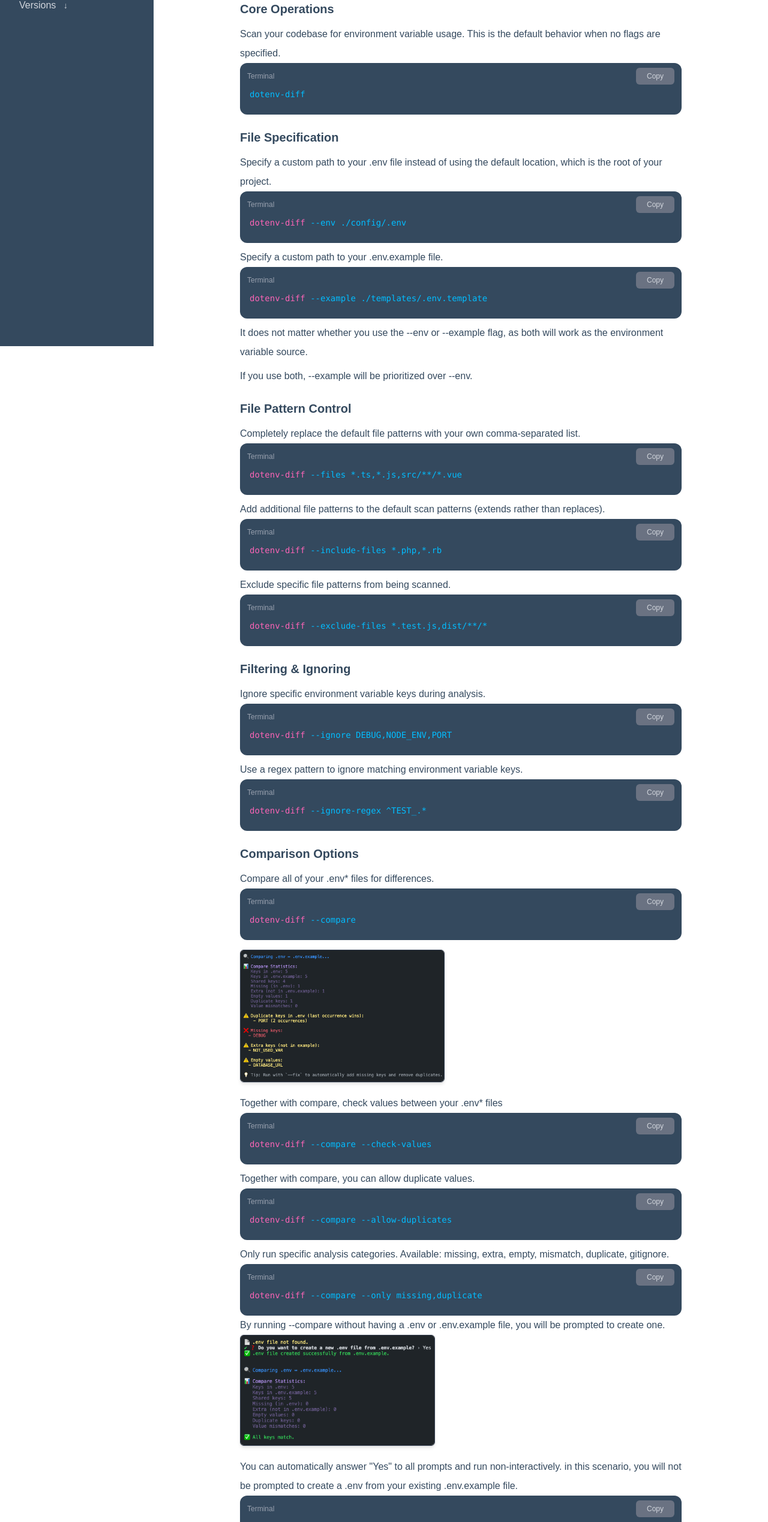
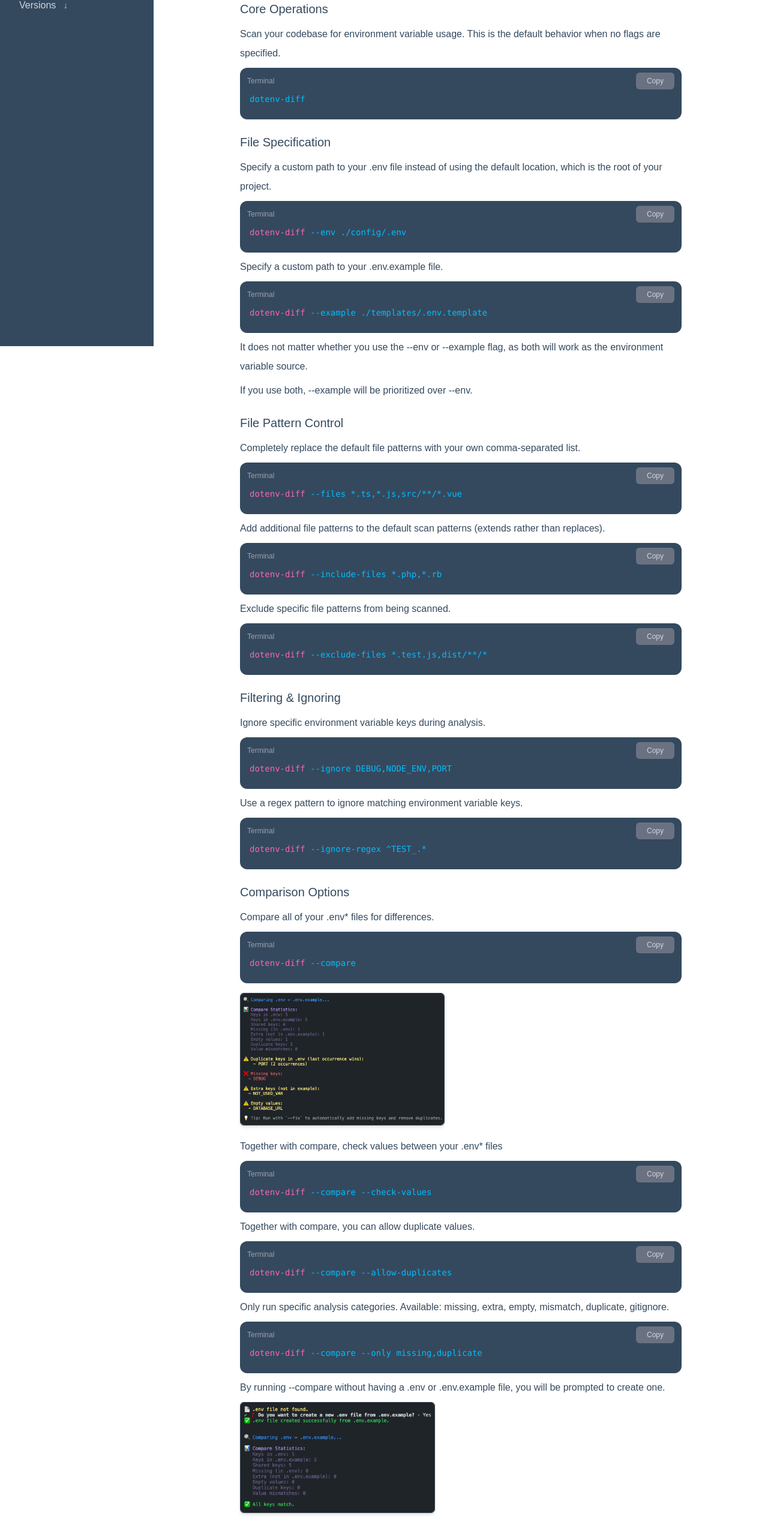
Before and after one commit to Chrilleweb/dotenv-diff-docs, a SvelteKit app: page /flags in a window 1280 px wide. Shown: the part 223-2760 px from the top of the page at 60% size. Built offline with nearby package versions, Linux system fonts and the light colour scheme.

Commit message:
small fixes

```diff
--- a/src/components/Title.svelte
+++ b/src/components/Title.svelte
@@ -13,4 +13,4 @@
 	});
 </script>
 
-<h1 class="mb-4 h-[3.5rem] text-4xl">{fullText}</h1>
+<h1 class="mb-4 md:mt-0 mt-4 h-[3.5rem] text-4xl">{fullText}</h1>
--- a/src/routes/flags/+page.svelte
+++ b/src/routes/flags/+page.svelte
@@ -46,8 +46,8 @@
 
 	<div class="space-y-6">
 		<section>
-			<h2 class="mb-3 text-xl font-semibold">Core Operations</h2>
-			<p class="mt-2">
+			<h2 class="mb-3 text-xl">Core Operations</h2>
+			<p class="my-2">
 				Scan your codebase for environment variable usage. This is the default behavior when no
 				flags are specified.
 			</p>
@@ -55,47 +55,47 @@
 		</section>
 
 		<section>
-			<h2 class="mb-3 text-xl font-semibold">File Specification</h2>
-			<p class="mt-2">
+			<h2 class="mb-3 text-xl">File Specification</h2>
+			<p class="my-2">
 				Specify a custom path to your .env file instead of using the default location, which is the
 				root of your project.
 			</p>
 			<CodeBlock label="Terminal" command="dotenv-diff --env ./config/.env" />
-			<p class="mt-2">Specify a custom path to your .env.example file.</p>
+			<p class="my-2">Specify a custom path to your .env.example file.</p>
 			<CodeBlock label="Terminal" command="dotenv-diff --example ./templates/.env.template" />
-			<p class="mt-2">
+			<p class="my-2">
 				It does not matter whether you use the --env or --example flag, as both will work as the
 				environment variable source.
 			</p>
-			<p class="mt-2">If you use both, --example will be prioritized over --env.</p>
+			<p class="my-2">If you use both, --example will be prioritized over --env.</p>
 		</section>
 
 		<section>
-			<h2 class="mb-3 text-xl font-semibold">File Pattern Control</h2>
-			<p class="mt-2">
+			<h2 class="mb-3 text-xl">File Pattern Control</h2>
+			<p class="my-2">
 				Completely replace the default file patterns with your own comma-separated list.
 			</p>
 			<CodeBlock label="Terminal" command="dotenv-diff --files *.ts,*.js,src/**/*.vue" />
-			<p class="mt-2">
+			<p class="my-2">
 				Add additional file patterns to the default scan patterns (extends rather than replaces).
 			</p>
 			<CodeBlock label="Terminal" command="dotenv-diff --include-files *.php,*.rb" />
-			<p class="mt-2">Exclude specific file patterns from being scanned.</p>
+			<p class="my-2">Exclude specific file patterns from being scanned.</p>
 			<CodeBlock label="Terminal" command="dotenv-diff --exclude-files *.test.js,dist/**/*" />
 		</section>
 
 		<section>
-			<h2 class="mb-3 text-xl font-semibold">Filtering & Ignoring</h2>
-			<p class="mt-2">Ignore specific environment variable keys during analysis.</p>
+			<h2 class="mb-3 text-xl">Filtering & Ignoring</h2>
+			<p class="my-2">Ignore specific environment variable keys during analysis.</p>
 			<CodeBlock label="Terminal" command="dotenv-diff --ignore DEBUG,NODE_ENV,PORT" />
-			<p class="mt-2">Use a regex pattern to ignore matching environment variable keys.</p>
+			<p class="my-2">Use a regex pattern to ignore matching environment variable keys.</p>
 			<CodeBlock label="Terminal" command="dotenv-diff --ignore-regex ^TEST_.*" />
 		</section>
 
 		<section>
-			<h2 class="mb-3 text-xl font-semibold">Comparison Options</h2>
+			<h2 class="mb-3 text-xl">Comparison Options</h2>
 
-			<p class="mt-2">Compare all of your .env* files for differences.</p>
+			<p class="my-2">Compare all of your .env* files for differences.</p>
 			<CodeBlock label="Terminal" command="dotenv-diff --compare" />
 
 			<ClickableImage
@@ -104,16 +104,16 @@
 				onClick={() => openModal('/compare.png')}
 				extraClasses="mt-4"
 			/>
-			<p class="mt-2">Together with compare, check values between your .env* files</p>
+			<p class="my-2">Together with compare, check values between your .env* files</p>
 			<CodeBlock label="Terminal" command="dotenv-diff --compare --check-values" />
-			<p class="mt-2">Together with compare, you can allow duplicate values.</p>
+			<p class="my-2">Together with compare, you can allow duplicate values.</p>
 			<CodeBlock label="Terminal" command="dotenv-diff --compare --allow-duplicates" />
-			<p class="mt-2">
+			<p class="my-2">
 				Only run specific analysis categories. Available: missing, extra, empty, mismatch,
 				duplicate, gitignore.
 			</p>
 			<CodeBlock label="Terminal" command="dotenv-diff --compare --only missing,duplicate" />
-			<p>
+			<p class="my-2">
 				By running --compare without having a .env or .env.example file, you will be prompted to
 				create one.
 			</p>
@@ -122,7 +122,7 @@
 				alt="Scan report showing unused keys"
 				onClick={() => openModal('/compare-yes.png')}
 			/>
-			<p class="mt-2">
+			<p class="my-2">
 				You can automatically answer "Yes" to all prompts and run non-interactively. in this
 				scenario, you will not be prompted to create a .env from your existing .env.example file.
 			</p>
@@ -130,43 +130,43 @@
 		</section>
 
 		<section>
-			<h2 class="mb-3 text-xl font-semibold">Automation & CI/CD</h2>
-					<p class="mt-2">
+			<h2 class="mb-3 text-xl">Automation & CI/CD</h2>
+					<p class="my-2">
 						Run in CI mode: non-interactive and never creates files. Perfect for continuous
 						integration.
 					</p>
                     <CodeBlock label="Terminal" command="dotenv-diff --ci" />
-					<p class="mt-2">
+					<p class="my-2">
 						Enable strict mode - the process will fail on warnings, not just errors.
 					</p>
                     <CodeBlock label="Terminal" command="dotenv-diff --strict" />
 
-					<p class="mt-2">
+					<p class="my-2">
 						Automatically fix common issues like removing duplicates and adding missing keys.
 					</p>
                     <CodeBlock label="Terminal" command="dotenv-diff --fix" />
 		</section>
 
 		<section>
-			<h2 class="mb-3 text-xl font-semibold">Output Control</h2>
+			<h2 class="mb-3 text-xl">Output Control</h2>
 
-					<p class="mt-2">Output results in JSON format instead of human-readable text.</p>
+					<p class="my-2">Output results in JSON format instead of human-readable text.</p>
                     <CodeBlock label="Terminal" command="dotenv-diff --json" />
 
-					<p class="mt-2">Disable colored output for terminals that don't support colors.</p>
+					<p class="my-2">Disable colored output for terminals that don't support colors.</p>
                     <CodeBlock label="Terminal" command="dotenv-diff --no-color" />
 
-					<p class="mt-2">Hide variables that are defined in .env but not used in your codebase.</p>
+					<p class="my-2">Hide variables that are defined in .env but not used in your codebase.</p>
                     <CodeBlock label="Terminal" command="dotenv-diff --no-show-unused" />
 
-					<p class="mt-2">Hide the statistics summary at the end of the report.</p>
+					<p class="my-2">Hide the statistics summary at the end of the report.</p>
                     <CodeBlock label="Terminal" command="dotenv-diff --no-show-stats" />
 		</section>
 
 		<section>
-			<h2 class="mb-3 text-xl font-semibold">Security</h2>
+			<h2 class="mb-3 text-xl">Security</h2>
 
-					<p class="mt-2">
+					<p class="my-2">
 						Disable potential secret detection during codebase scanning (secret detection is enabled by
 						default).
 					</p>
@@ -175,13 +175,13 @@
 		</section>
 
 		<section>
-			<h2 class="mb-3 text-xl font-semibold">Common Flag Combinations</h2>
+			<h2 class="mb-3 text-xl">Common Flag Combinations</h2>
 
-					<p class="mt-2">CI/CD Pipeline:</p>
-                    <p>This command sets up a CI/CD pipeline with strict mode and compare it to your .env.example file.</p>
+					<p class="my-2">CI/CD Pipeline:</p>
+                    <p class="my-2">This command sets up a CI/CD pipeline with strict mode and compare it to your .env.example file.</p>
 					<CodeBlock label="Terminal" command="dotenv-diff --ci --strict --example .env.example" />
 
-                    <p class="mt-2">This command works well in a turbo monorepo setup.</p>
+                    <p class="my-2">This command works well in a turbo monorepo setup.</p>
                     <CodeBlock
                      label="Terminal"
                      command='dotenv-diff --include-files "./src/**/*,../../packages/**/*"'
--- a/src/routes/scan/+page.svelte
+++ b/src/routes/scan/+page.svelte
@@ -32,7 +32,7 @@
   <meta name="description" content="Scan your codebase with dotenv-diff to detect missing, unused, and duplicate environment variables." />
 </svelte:head>
 
-<div class="space-y-6">
+<div class="space-y-4">
   <Title fullText="Scan Usage" />
 
   <p>
--- a/src/routes/v2.2.4/+page.svelte
+++ b/src/routes/v2.2.4/+page.svelte
@@ -12,7 +12,7 @@
 	<Title fullText="Release Notes - v2.2.4" />
 
 	<p class="mb-8 mt-8 sm:mt-0">
-		Released on 2025-09-13. This version focuses on fixing issues with scan results and improving
+		Released on 2025-09-14. This version focuses on fixing issues with scan results and improving
 		accuracy of the reported statistics. No breaking changes were introduced.
 	</p>
 	<ul class="list-inside list-disc space-y-6">
```
